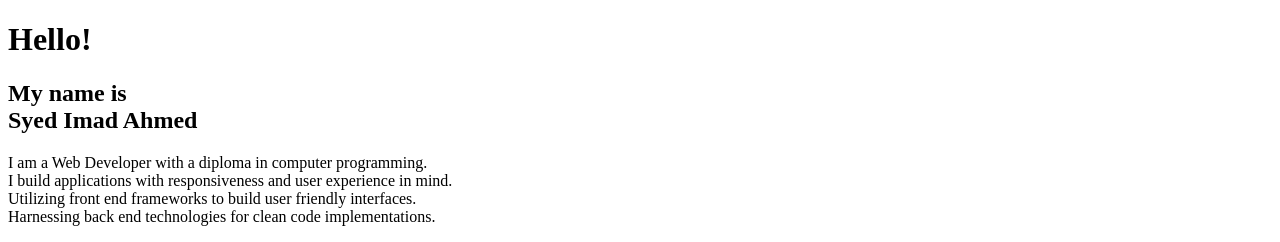
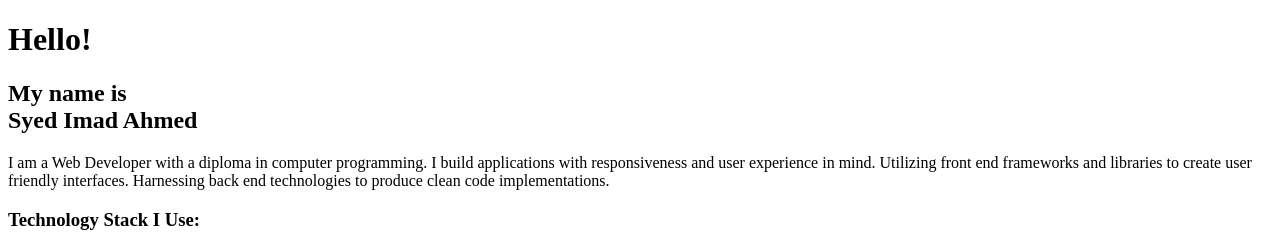
Before and after one commit to imadahmed101/syed-imad-ahmed, a Gatsby site: page /about in a window 1280 px wide. Shown: the top 242 px of the page. Built offline with nearby package versions, Linux system fonts and the light colour scheme; Gatsby itself is replaced by a stand-in of ours.

Commit message:
fixed about me styling

```diff
--- a/src/pages/about.js
+++ b/src/pages/about.js
@@ -1,8 +1,8 @@
 import * as React from 'react'
 import { Link } from 'gatsby'
 import { StaticImage } from "gatsby-plugin-image"
-import { Button } from 'react-bootstrap'
-import { aboutPage, aboutPageName, aboutPageStack, aboutPageTech, aboutPageList, aboutPageTechHeader, resumeButton } from '../styles/about.module.css'
+import { Button, Container } from 'react-bootstrap'
+import { aboutPage, aboutPageName, aboutPageStack, aboutPageTech, aboutPageTechHeader, resumeButton } from '../styles/about.module.css'
 import resume from '../public/resume.pdf'
 
 function about() {
@@ -10,10 +10,13 @@ function about() {
     <div id='about' className={aboutPage}>
       <h1>Hello!</h1>
       <h2>My name is<br /><div className={aboutPageName}>Syed Imad Ahmed</div></h2>
-      <p>I am a Web Developer with a diploma in computer programming.<br />
-        I build applications with responsiveness and user experience in mind.<br />
-        Utilizing front end frameworks to build user friendly interfaces.<br />
-        Harnessing back end technologies for clean code implementations.</p>
+      <Container fluid="md">
+        <p>
+          I am a Web Developer with a diploma in computer programming.
+          I build applications with responsiveness and user experience in mind.
+          Utilizing front end frameworks and libraries to create user friendly interfaces.
+          Harnessing back end technologies to produce clean code implementations.</p>
+        </Container>
 
       <div className={aboutPageStack}>
 
```
